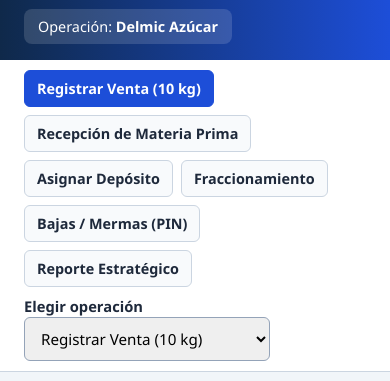
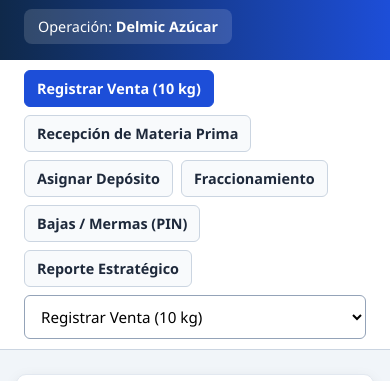
Before and after one commit to candereynozo919-ux/sga-delmic-azucar, a plain HTML site: page index.html in a window 390 px wide. Shown: the part 107-488 px from the top of the page. Drawn offline with Linux system fonts and the light colour scheme.

Commit message:
Update styles for mobile responsiveness and layout
Added styles for mobile selector and adjusted layout.

```diff
--- a/styles.css
+++ b/styles.css
@@ -59,6 +59,7 @@ body {
   display: flex;
   gap: 8px;
   flex-wrap: wrap;
+  align-items: center;
 }
 
 .tab {
@@ -78,8 +79,20 @@ body {
   border-color: #1d4ed8;
 }
 
+.selector-movil {
+  margin-left: auto;
+}
+
+.sr-only {
+  position: absolute;
+  width: 1px;
+  height: 1px;
+  overflow: hidden;
+  clip: rect(0, 0, 0, 0);
+}
+
 .contenedor {
-  max-width: 900px;
+  max-width: 860px;
   margin: 24px auto;
   padding: 0 16px;
 }
@@ -157,6 +170,7 @@ input, select {
   border: 1px solid #94a3b8;
   border-radius: 6px;
   font-size: 0.95rem;
+  background-color: #ffffff;
 }
 
 .resumen-stock {
@@ -296,12 +310,19 @@ button {
 }
 
 .oculto {
-  display: none;
+  display: none !important;
 }
 
 @media (max-width: 720px) {
   .kpis-grid {
     grid-template-columns: repeat(2, 1fr);
+  }
+  .selector-movil {
+    margin-left: 0;
+    width: 100%;
+  }
+  .selector-movil select {
+    width: 100%;
   }
 }
 
```
